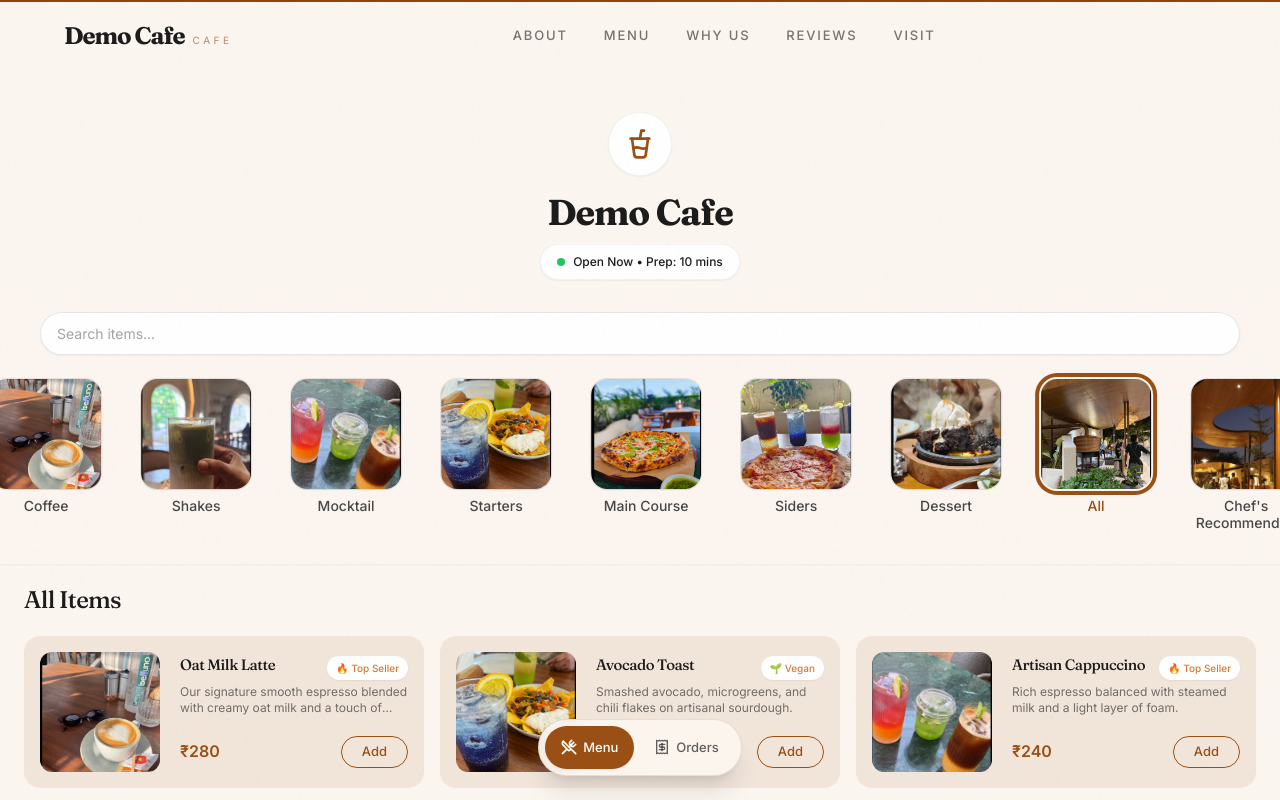
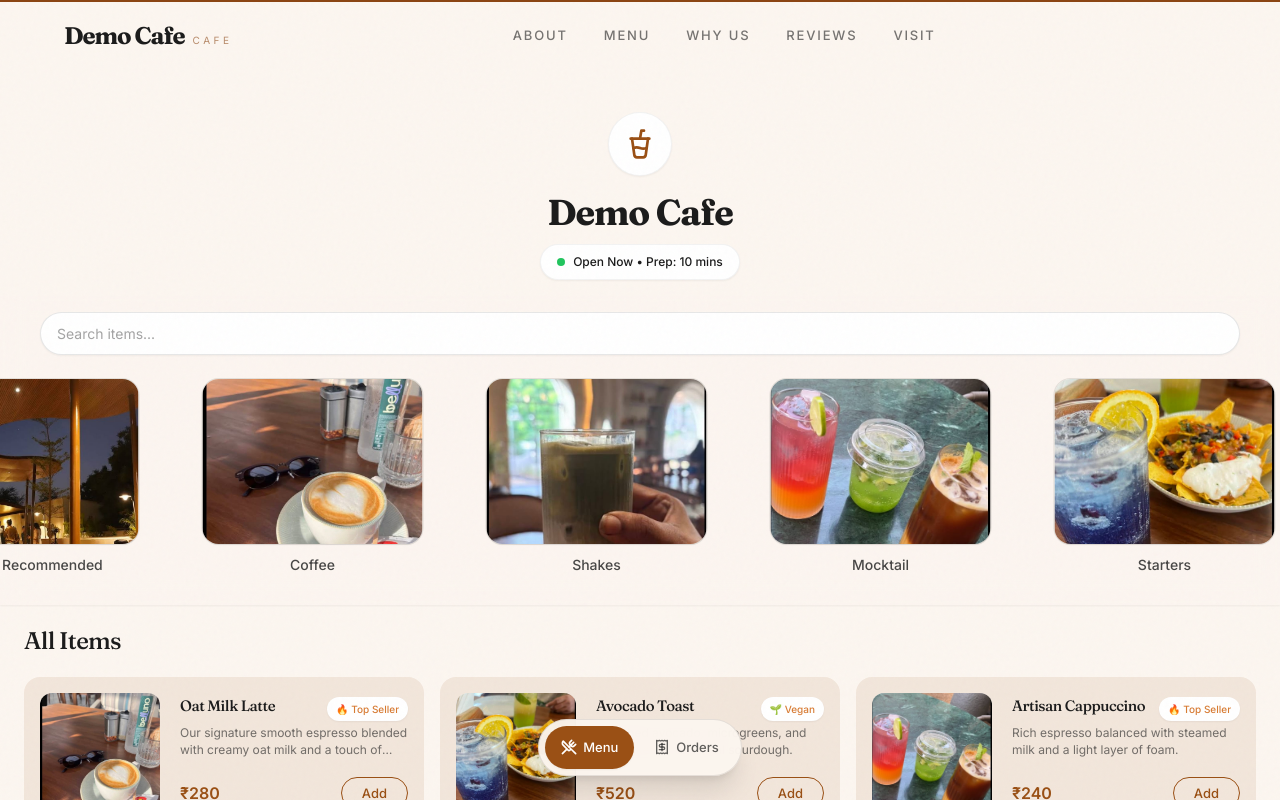
Before and after one commit to KenilPatel-30/DemoWebsite, a Next.js app: page /order in a window 1280 px wide. Shown: the top 800 px of the page. Built offline with nearby package versions, Linux system fonts and the light colour scheme.

Commit message:
Increase category marquee item width to prevent visible duplicates on large screens

```diff
--- a/components/order/OrderMenu.tsx
+++ b/components/order/OrderMenu.tsx
@@ -68,20 +68,20 @@ export default function OrderMenu() {
             className="flex w-max"
             animate={{ x: ["0%", "-50%"] }}
             transition={{
-              duration: 25,
+              duration: 40,
               ease: "linear",
               repeat: Infinity,
             }}
           >
             {/* Set 1 */}
-            <div className="flex gap-8 md:gap-10 pr-8 md:pr-10 py-2">
+            <div className="flex gap-10 md:gap-16 pr-10 md:pr-16 py-2">
               {ORDER_CATEGORIES.map((cat, i) => (
                 <div
                   key={`set1-${cat}-${i}`}
                   onClick={() => setActiveCategory(cat)}
-                  className="flex flex-col items-center gap-2 cursor-pointer flex-shrink-0 transition-all hover:scale-[1.02] active:scale-95 w-[90px] md:w-[110px]"
+                  className="flex flex-col items-center gap-3 cursor-pointer flex-shrink-0 transition-all hover:scale-[1.02] active:scale-95 w-[140px] md:w-[220px]"
                 >
-                   <div className={`relative w-full aspect-[4/3] md:aspect-square rounded-2xl overflow-hidden ${activeCategory === cat ? 'ring-4 ring-[#9A5015] ring-offset-2 ring-offset-[#FCF6F0]' : 'ring-1 ring-ink/10 shadow-sm'}`}>
+                   <div className={`relative w-full aspect-[4/3] rounded-2xl overflow-hidden ${activeCategory === cat ? 'ring-4 ring-[#9A5015] ring-offset-2 ring-offset-[#FCF6F0]' : 'ring-1 ring-ink/10 shadow-sm'}`}>
                      <Image src={CATEGORY_IMAGES[cat] || IMG.warmInterior} alt={cat} fill className="object-cover hover:scale-110 transition-transform duration-700" />
                    </div>
                    <span className={`text-[12px] md:text-[14px] font-medium text-center leading-tight ${activeCategory === cat ? 'text-[#9A5015]' : 'text-ink/80'}`}>
@@ -91,14 +91,14 @@ export default function OrderMenu() {
               ))}
             </div>
             {/* Set 2 (Duplicate for infinite loop) */}
-            <div className="flex gap-8 md:gap-10 pr-8 md:pr-10 py-2" aria-hidden="true">
+            <div className="flex gap-10 md:gap-16 pr-10 md:pr-16 py-2" aria-hidden="true">
               {ORDER_CATEGORIES.map((cat, i) => (
                 <div
                   key={`set2-${cat}-${i}`}
                   onClick={() => setActiveCategory(cat)}
-                  className="flex flex-col items-center gap-2 cursor-pointer flex-shrink-0 transition-all hover:scale-[1.02] active:scale-95 w-[90px] md:w-[110px]"
+                  className="flex flex-col items-center gap-3 cursor-pointer flex-shrink-0 transition-all hover:scale-[1.02] active:scale-95 w-[140px] md:w-[220px]"
                 >
-                   <div className={`relative w-full aspect-[4/3] md:aspect-square rounded-2xl overflow-hidden ${activeCategory === cat ? 'ring-4 ring-[#9A5015] ring-offset-2 ring-offset-[#FCF6F0]' : 'ring-1 ring-ink/10 shadow-sm'}`}>
+                   <div className={`relative w-full aspect-[4/3] rounded-2xl overflow-hidden ${activeCategory === cat ? 'ring-4 ring-[#9A5015] ring-offset-2 ring-offset-[#FCF6F0]' : 'ring-1 ring-ink/10 shadow-sm'}`}>
                      <Image src={CATEGORY_IMAGES[cat] || IMG.warmInterior} alt={cat} fill className="object-cover hover:scale-110 transition-transform duration-700" />
                    </div>
                    <span className={`text-[12px] md:text-[14px] font-medium text-center leading-tight ${activeCategory === cat ? 'text-[#9A5015]' : 'text-ink/80'}`}>
```
